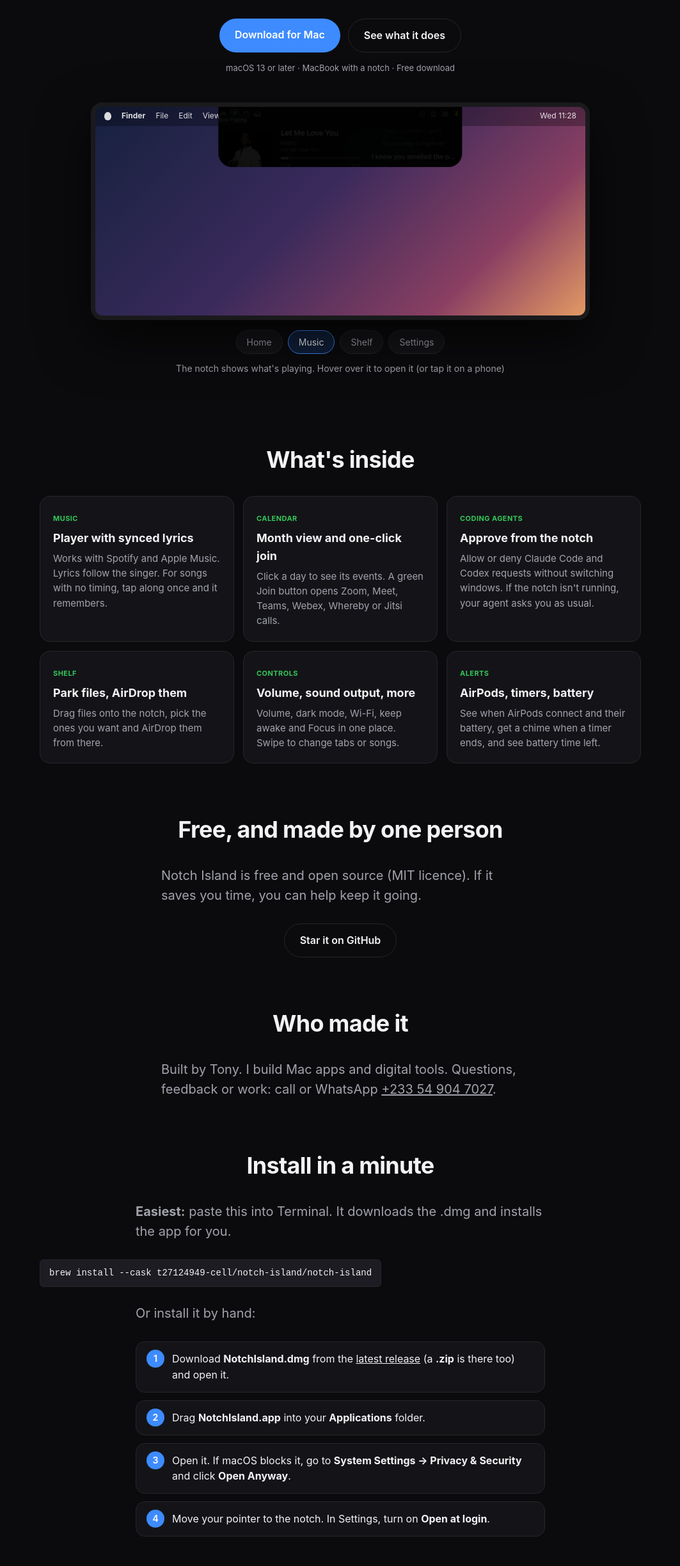
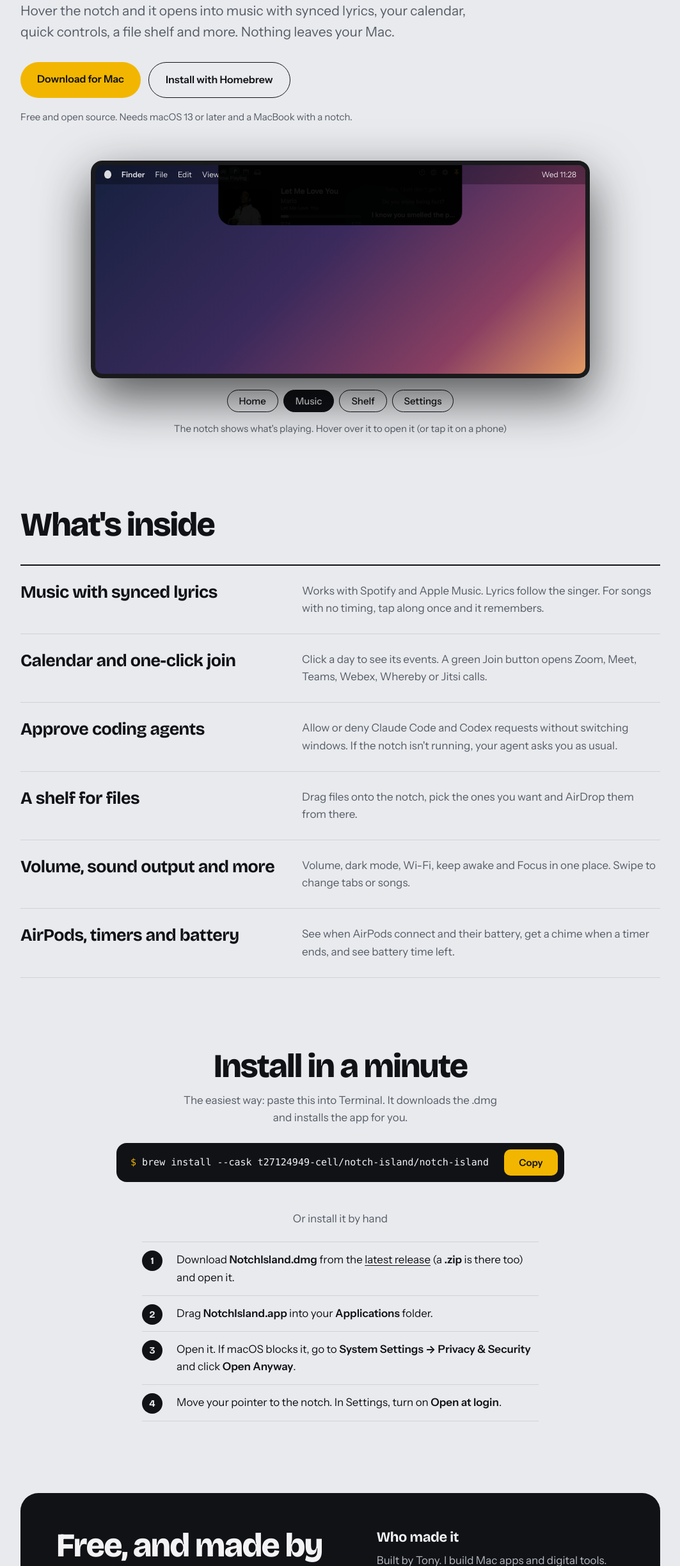
Before and after one commit to t27124949-cell/notch-island, a plain HTML site: page docs/index.html in a window 1280 px wide. Shown: the part 353-2800 px from the top of the page at 64% size, without its empty margins (108-1171 px from the left). Drawn offline with nearby package versions, Linux system fonts and the light colour scheme.

Commit message:
Landing page redesign: aluminium and gold, spec-sheet features, centred Homebrew install with copy button
Co-Authored-By: Claude Sonnet 5.5 <noreply@anthropic.com>
Claude-Session: https://claude.ai/code/session_0121qmc6fQ6akJaU5ypd7Xqy

```diff
--- a/docs/index.html
+++ b/docs/index.html
@@ -5,25 +5,49 @@
 <meta name="viewport" content="width=device-width, initial-scale=1">
 <title>Notch Island: your MacBook notch, made useful</title>
 <meta name="description" content="Notch Island turns the MacBook notch into a hub: music with synced lyrics, calendar with one-click join, quick controls, a file shelf with AirDrop, and approvals for coding agents.">
+<link rel="preconnect" href="https://fonts.googleapis.com">
+<link rel="preconnect" href="https://fonts.gstatic.com" crossorigin>
+<link href="https://fonts.googleapis.com/css2?family=Bricolage+Grotesque:opsz,wght@12..96,500;12..96,700;12..96,800&family=Instrument+Sans:wght@400;500;600&display=swap" rel="stylesheet">
 <style>
-  :root{--bg:#0b0b0d;--card:#141418;--line:#25252b;--text:#f3f3f5;--dim:#a2a2ad;--accent:#3d8bff;--green:#34c759}
+  :root{
+    --paper:#e8eaed;      /* aluminium */
+    --panel:#f6f7f8;
+    --ink:#101216;
+    --dim:#565b66;
+    --line:#cfd2d8;
+    --gold:#f2b600;
+    --accent:#3d8bff;     /* only used by the demo's notch pulse */
+    --display:"Bricolage Grotesque","Avenir Next","Segoe UI",system-ui,sans-serif;
+    --text:"Instrument Sans",-apple-system,BlinkMacSystemFont,"SF Pro Text","Segoe UI",sans-serif;
+  }
   *{box-sizing:border-box}
-  body{margin:0;background:var(--bg);color:var(--text);font:16px/1.55 -apple-system,BlinkMacSystemFont,"SF Pro Text","Segoe UI",Roboto,sans-serif}
-  a{color:inherit}
-  .wrap{max-width:980px;margin:0 auto;padding:0 20px}
-  header{padding:22px 0;display:flex;justify-content:space-between;align-items:center}
-  .brand{font-weight:700;letter-spacing:-.01em}
-  nav a{color:var(--dim);text-decoration:none;margin-left:20px;font-size:15px}
-  nav a:hover{color:var(--text)}
-  .hero{text-align:center;padding:48px 0 28px}
-  h1{font-size:clamp(34px,6vw,60px);line-height:1.05;letter-spacing:-.03em;margin:0 0 18px}
-  .lead{color:var(--dim);font-size:clamp(17px,2.2vw,20px);max-width:640px;margin:0 auto 28px}
-  .btns{display:flex;gap:12px;justify-content:center;flex-wrap:wrap}
-  .btn{display:inline-block;padding:13px 24px;border-radius:999px;font-weight:600;text-decoration:none;font-size:16px}
-  .primary{background:var(--accent);color:#fff}
-  .ghost{border:1px solid var(--line);color:var(--text)}
-  .note{color:var(--dim);font-size:13px;margin-top:14px}
-  .stage{margin:44px auto 0;max-width:780px}
+  html{scroll-behavior:smooth}
+  body{margin:0;background:var(--paper);color:var(--ink);font:17px/1.6 var(--text);-webkit-font-smoothing:antialiased}
+  a{color:inherit;text-underline-offset:3px}
+  :focus-visible{outline:3px solid var(--ink);outline-offset:3px;border-radius:4px}
+  .wrap{max-width:1040px;margin:0 auto;padding:0 20px}
+  [hidden]{display:none!important}
+
+  header{padding:22px 0;display:flex;justify-content:space-between;align-items:center;gap:16px;flex-wrap:wrap}
+  .brand{font:800 20px/1 var(--display);letter-spacing:-.02em;display:flex;align-items:center;gap:10px}
+  .brand i{display:block;width:30px;height:12px;background:var(--ink);border-radius:0 0 8px 8px}
+  nav a{text-decoration:none;margin-left:22px;font-size:15px;font-weight:500;color:var(--dim)}
+  nav a:hover{color:var(--ink);text-decoration:underline}
+
+  .hero{padding:56px 0 0}
+  h1{font:800 clamp(44px,8.4vw,104px)/.95 var(--display);letter-spacing:-.045em;margin:0 0 28px;max-width:11ch}
+  .lead{color:var(--dim);font-size:clamp(18px,2.1vw,21px);max-width:52ch;margin:0 0 30px}
+  .btns{display:flex;gap:12px;flex-wrap:wrap}
+  .btn{display:inline-block;padding:14px 26px;border-radius:999px;font-weight:600;text-decoration:none;font-size:16px;transition:transform .15s}
+  .btn:active{transform:scale(.98)}
+  .primary{background:var(--gold);color:var(--ink)}
+  .primary:hover{background:#ffc61a}
+  .ghost{border:1.5px solid var(--ink);color:var(--ink)}
+  .ghost:hover{background:var(--ink);color:var(--paper)}
+  .note{color:var(--dim);font-size:15px;margin:18px 0 0}
+
+  /* ---- The interactive notch demo (unchanged behaviour) ---- */
+  .stage{margin:56px auto 0;max-width:780px}
   .screen{position:relative;height:clamp(260px,46vw,340px);border-radius:18px;border:7px solid #1a1a1d;overflow:hidden;
     background:linear-gradient(135deg,#16213f 0%,#3a2a5c 45%,#8a3f62 78%,#e39a63 100%);box-shadow:0 30px 80px rgba(0,0,0,.65)}
   .menubar{position:absolute;inset:0 0 auto 0;height:30px;display:flex;align-items:center;gap:16px;padding:0 14px;
@@ -42,45 +66,77 @@
   .island img{width:100%;height:100%;display:block;object-fit:cover;object-position:top}
   .island:not(.open){animation:pulse 2.4s ease-in-out infinite}
   @keyframes pulse{0%,100%{box-shadow:0 0 0 0 rgba(61,139,255,0)}50%{box-shadow:0 0 0 6px rgba(61,139,255,.35)}}
-  .chips{display:flex;gap:8px;justify-content:center;margin-top:16px;flex-wrap:wrap}
-  .chip{background:var(--card);border:1px solid var(--line);color:var(--dim);border-radius:999px;padding:7px 16px;font:inherit;font-size:14px;cursor:pointer}
-  .chip[aria-pressed="true"]{color:var(--text);border-color:var(--accent);background:#10203a}
-  .hint{color:var(--dim);font-size:14px;margin:12px 0 0}
-  @media (prefers-reduced-motion:reduce){.island,.island .body{transition:none}.island:not(.open){animation:none}}
-  h2{font-size:clamp(26px,4vw,36px);letter-spacing:-.02em;text-align:center;margin:76px 0 28px}
-  .grid{display:grid;grid-template-columns:repeat(auto-fit,minmax(260px,1fr));gap:14px}
-  .card{background:var(--card);border:1px solid var(--line);border-radius:16px;padding:20px}
-  .card h3{margin:0 0 6px;font-size:18px}
-  .card p{margin:0;color:var(--dim);font-size:15px}
-  .tag{display:inline-block;font-size:11px;font-weight:700;letter-spacing:.04em;text-transform:uppercase;color:var(--green);margin-bottom:8px}
-  .steps{counter-reset:s;display:grid;gap:12px;max-width:640px;margin:0 auto}
-  .steps li{list-style:none;background:var(--card);border:1px solid var(--line);border-radius:14px;padding:14px 16px 14px 56px;position:relative}
-  .steps li:before{counter-increment:s;content:counter(s);position:absolute;left:16px;top:12px;width:28px;height:28px;border-radius:50%;background:var(--accent);display:grid;place-items:center;font-weight:700;font-size:14px}
-  .steps{padding:0}
-  code{background:#1c1c22;border:1px solid var(--line);border-radius:6px;padding:2px 6px;font-size:14px}
-  .faq{max-width:700px;margin:0 auto}
-  details{background:var(--card);border:1px solid var(--line);border-radius:12px;padding:14px 16px;margin-bottom:10px}
-  summary{cursor:pointer;font-weight:600}
-  details p{color:var(--dim);margin:10px 0 0;font-size:15px}
-  footer{color:var(--dim);font-size:14px;text-align:center;padding:60px 0 40px}
-  [hidden]{display:none!important}
+  .chips{display:flex;gap:8px;justify-content:center;margin-top:18px;flex-wrap:wrap}
+  .chip{background:transparent;border:1.5px solid var(--ink);color:var(--ink);border-radius:999px;padding:7px 18px;font:500 15px var(--text);cursor:pointer}
+  .chip:hover{background:var(--panel)}
+  .chip[aria-pressed="true"]{background:var(--ink);color:var(--paper)}
+  .hint{color:var(--dim);font-size:15px;margin:14px 0 0;text-align:center}
+  @media (prefers-reduced-motion:reduce){.island,.island .body{transition:none}.island:not(.open){animation:none}html{scroll-behavior:auto}}
+
+  /* ---- Sections ---- */
+  section{padding-top:112px}
+  h2{font:800 clamp(30px,5vw,52px)/1 var(--display);letter-spacing:-.035em;margin:0 0 36px}
+
+  .specs{border-top:2px solid var(--ink)}
+  .spec{display:grid;grid-template-columns:minmax(0,5fr) minmax(0,7fr);gap:8px 40px;padding:26px 0;border-bottom:1px solid var(--line)}
+  .spec h3{font:700 clamp(21px,2.6vw,27px)/1.15 var(--display);letter-spacing:-.02em;margin:0}
+  .spec p{margin:0;color:var(--dim);max-width:56ch}
+  @media (max-width:700px){.spec{grid-template-columns:1fr}}
+
+  /* Install: centred */
+  #install{text-align:center}
+  #install h2{margin-bottom:14px}
+  #install .sub{color:var(--dim);margin:0 auto 26px;max-width:46ch}
+  .cmd{display:flex;align-items:center;justify-content:space-between;gap:14px;max-width:700px;margin:0 auto;
+    background:var(--ink);color:#f3f3f5;border-radius:16px;padding:10px 10px 10px 22px;text-align:left}
+  .cmd code{font:500 15px/1.4 ui-monospace,"SF Mono",Menlo,Consolas,monospace;word-break:break-all;user-select:all;padding:6px 0}
+  .cmd code:before{content:"$ ";color:var(--gold)}
+  .copy{flex:none;background:var(--gold);color:var(--ink);border:0;border-radius:10px;padding:11px 18px;font:600 15px var(--text);cursor:pointer;min-width:84px}
+  .copy:hover{background:#ffc61a}
+  .or{color:var(--dim);margin:44px 0 22px}
+  .steps{counter-reset:s;max-width:620px;margin:0 auto;padding:0;text-align:left}
+  .steps li{list-style:none;position:relative;padding:14px 0 14px 54px;border-top:1px solid var(--line)}
+  .steps li:last-child{border-bottom:1px solid var(--line)}
+  .steps li:before{counter-increment:s;content:counter(s);position:absolute;left:0;top:13px;width:32px;height:32px;border-radius:50%;
+    background:var(--ink);color:var(--paper);display:grid;place-items:center;font:700 15px var(--display)}
+
+  /* Support + maker */
+  .band{background:var(--ink);color:#f3f3f5;border-radius:28px;padding:clamp(28px,5vw,56px);display:grid;grid-template-columns:1.2fr 1fr;gap:36px}
+  .band h2{margin-bottom:14px}
+  .band p{margin:0 0 22px;color:#b9bcc5;max-width:46ch}
+  .band .ghost{border-color:#f3f3f5;color:#f3f3f5}
+  .band .ghost:hover{background:#f3f3f5;color:var(--ink)}
+  .band h3{font:700 22px/1.2 var(--display);margin:0 0 10px;letter-spacing:-.02em}
+  .band a{color:var(--gold)}
+  @media (max-width:760px){.band{grid-template-columns:1fr}}
+
+  .faq{max-width:760px}
+  details{border-bottom:1px solid var(--line);padding:18px 0}
+  details:first-of-type{border-top:2px solid var(--ink)}
+  summary{cursor:pointer;font-weight:600;font-size:18px;list-style:none;display:flex;justify-content:space-between;gap:16px}
+  summary::-webkit-details-marker{display:none}
+  summary:after{content:"+";font:500 24px/1 var(--display);flex:none}
+  details[open] summary:after{content:"\2212"}
+  details p{color:var(--dim);margin:12px 0 0;max-width:62ch}
+  footer{color:var(--dim);font-size:15px;padding:96px 0 48px;display:flex;gap:22px;flex-wrap:wrap}
 </style>
 </head>
 <body>
 <div class="wrap">
   <header>
-    <div class="brand">Notch Island</div>
-    <nav><a href="#features">Features</a><a href="#install">Install</a><a href="#faq">FAQ</a><a href="https://github.com/t27124949-cell/notch-island">GitHub</a></nav>
+    <div class="brand"><i aria-hidden="true"></i>Notch Island</div>
+    <nav><a href="#features">What's inside</a><a href="#install">Install</a><a href="#faq">Questions</a><a href="https://github.com/t27124949-cell/notch-island">GitHub</a></nav>
   </header>
 
-  <section class="hero">
-    <h1>Make the notch<br>actually useful.</h1>
-    <p class="lead">Hover the notch and it opens into music with synced lyrics, your calendar, quick controls, a file shelf and more. No menu bar clutter. Runs on your Mac, nothing leaves it.</p>
+  <main>
+  <section class="hero" style="padding-top:56px">
+    <h1>Make the notch actually useful.</h1>
+    <p class="lead">Hover the notch and it opens into music with synced lyrics, your calendar, quick controls, a file shelf and more. Nothing leaves your Mac.</p>
     <div class="btns">
       <a class="btn primary" href="https://github.com/t27124949-cell/notch-island/releases/latest">Download for Mac</a>
-      <a class="btn ghost" href="#features">See what it does</a>
+      <a class="btn ghost" href="#install">Install with Homebrew</a>
     </div>
-    <p class="note">macOS 13 or later · MacBook with a notch · Free download</p>
+    <p class="note">Free and open source. Needs macOS 13 or later and a MacBook with a notch.</p>
     <div class="stage" id="stage">
       <div class="screen">
         <div class="menubar"><span class="dot"></span><b>Finder</b><span>File</span><span>Edit</span><span>View</span><span class="sp"></span><span>Wed 11:28</span></div>
@@ -97,42 +153,48 @@
 
   <section id="features">
     <h2>What's inside</h2>
-    <div class="grid">
-      <div class="card"><div class="tag">Music</div><h3>Player with synced lyrics</h3><p>Works with Spotify and Apple Music. Lyrics follow the singer. For songs with no timing, tap along once and it remembers.</p></div>
-      <div class="card"><div class="tag">Calendar</div><h3>Month view and one-click join</h3><p>Click a day to see its events. A green Join button opens Zoom, Meet, Teams, Webex, Whereby or Jitsi calls.</p></div>
-      <div class="card"><div class="tag">Coding agents</div><h3>Approve from the notch</h3><p>Allow or deny Claude Code and Codex requests without switching windows. If the notch isn't running, your agent asks you as usual.</p></div>
-      <div class="card"><div class="tag">Shelf</div><h3>Park files, AirDrop them</h3><p>Drag files onto the notch, pick the ones you want and AirDrop them from there.</p></div>
-      <div class="card"><div class="tag">Controls</div><h3>Volume, sound output, more</h3><p>Volume, dark mode, Wi-Fi, keep awake and Focus in one place. Swipe to change tabs or songs.</p></div>
-      <div class="card"><div class="tag">Alerts</div><h3>AirPods, timers, battery</h3><p>See when AirPods connect and their battery, get a chime when a timer ends, and see battery time left.</p></div>
+    <div class="specs">
+      <div class="spec"><h3>Music with synced lyrics</h3><p>Works with Spotify and Apple Music. Lyrics follow the singer. For songs with no timing, tap along once and it remembers.</p></div>
+      <div class="spec"><h3>Calendar and one-click join</h3><p>Click a day to see its events. A green Join button opens Zoom, Meet, Teams, Webex, Whereby or Jitsi calls.</p></div>
+      <div class="spec"><h3>Approve coding agents</h3><p>Allow or deny Claude Code and Codex requests without switching windows. If the notch isn't running, your agent asks you as usual.</p></div>
+      <div class="spec"><h3>A shelf for files</h3><p>Drag files onto the notch, pick the ones you want and AirDrop them from there.</p></div>
+      <div class="spec"><h3>Volume, sound output and more</h3><p>Volume, dark mode, Wi-Fi, keep awake and Focus in one place. Swipe to change tabs or songs.</p></div>
+      <div class="spec"><h3>AirPods, timers and battery</h3><p>See when AirPods connect and their battery, get a chime when a timer ends, and see battery time left.</p></div>
     </div>
-  </section>
-
-  <section id="support">
-    <h2>Free, and made by one person</h2>
-    <p class="lead" style="max-width:560px">Notch Island is free and open source (MIT licence). If it saves you time, you can help keep it going.</p>
-    <div class="btns">
-      <!-- Fill in href and remove "hidden" once a donation page exists -->
-      <a class="btn primary" id="donate" href="#" hidden>Buy me a coffee</a>
-      <a class="btn ghost" href="https://github.com/t27124949-cell/notch-island">Star it on GitHub</a>
-    </div>
-  </section>
-
-  <section id="maker">
-    <h2>Who made it</h2>
-    <p class="lead" style="max-width:560px">Built by Tony. I build Mac apps and digital tools. Questions, feedback or work: call or WhatsApp <a href="https://wa.me/233549047027">+233 54 904 7027</a>.</p>
   </section>
 
   <section id="install">
     <h2>Install in a minute</h2>
-    <p class="lead" style="max-width:640px"><b>Easiest:</b> paste this into Terminal. It downloads the .dmg and installs the app for you.</p>
-    <p style="margin:12px 0 26px"><code style="display:inline-block;padding:10px 14px;user-select:all">brew install --cask t27124949-cell/notch-island/notch-island</code></p>
-    <p class="lead" style="max-width:640px">Or install it by hand:</p>
+    <p class="sub">The easiest way: paste this into Terminal. It downloads the .dmg and installs the app for you.</p>
+    <div class="cmd">
+      <code id="cmdtext">brew install --cask t27124949-cell/notch-island/notch-island</code>
+      <button class="copy" id="copy" type="button">Copy</button>
+    </div>
+    <p class="or">Or install it by hand</p>
     <ol class="steps">
       <li>Download <b>NotchIsland.dmg</b> from the <a href="https://github.com/t27124949-cell/notch-island/releases/latest">latest release</a> (a <b>.zip</b> is there too) and open it.</li>
       <li>Drag <b>NotchIsland.app</b> into your <b>Applications</b> folder.</li>
       <li>Open it. If macOS blocks it, go to <b>System Settings → Privacy &amp; Security</b> and click <b>Open Anyway</b>.</li>
       <li>Move your pointer to the notch. In Settings, turn on <b>Open at login</b>.</li>
     </ol>
+  </section>
+
+  <section id="support">
+    <div class="band">
+      <div id="donatebox">
+        <h2>Free, and made by one person</h2>
+        <p>Notch Island is free and open source under the MIT licence. If it saves you time, you can help keep it going.</p>
+        <div class="btns">
+          <!-- Fill in href and remove "hidden" once a donation page exists -->
+          <a class="btn primary" id="donate" href="#" hidden>Buy me a coffee</a>
+          <a class="btn ghost" href="https://github.com/t27124949-cell/notch-island">Star it on GitHub</a>
+        </div>
+      </div>
+      <div id="maker">
+        <h3>Who made it</h3>
+        <p>Built by Tony. I build Mac apps and digital tools. Questions, feedback or work: call or WhatsApp <a href="https://wa.me/233549047027">+233 54 904 7027</a>.</p>
+      </div>
+    </div>
   </section>
 
   <section id="faq">
@@ -145,8 +207,9 @@
       <details><summary>Will it work on a Mac without a notch?</summary><p>It's built for notched MacBooks. On other Macs it sits at the top centre of the screen.</p></details>
     </div>
   </section>
+  </main>
 
-  <footer><a href="https://github.com/t27124949-cell/notch-island/issues">Report a bug</a> · <a href="https://github.com/t27124949-cell/notch-island/releases">All releases</a></footer>
+  <footer><a href="https://github.com/t27124949-cell/notch-island/issues">Report a bug</a><a href="https://github.com/t27124949-cell/notch-island/releases">All releases</a><a href="https://github.com/t27124949-cell/notch-island">Source code</a></footer>
 </div>
 <script>
 (function(){
@@ -191,6 +254,17 @@
     },1400);
   }
 })();
+// Copy button for the Homebrew command
+(function(){
+  var btn=document.getElementById('copy'),txt=document.getElementById('cmdtext');
+  if(!btn||!txt)return;
+  btn.addEventListener('click',function(){
+    var t=txt.textContent.trim();
+    function done(){btn.textContent='Copied';setTimeout(function(){btn.textContent='Copy';},1800);}
+    if(navigator.clipboard&&navigator.clipboard.writeText){navigator.clipboard.writeText(t).then(done,fallback);}else{fallback();}
+    function fallback(){var r=document.createRange();r.selectNodeContents(txt);var s=getSelection();s.removeAllRanges();s.addRange(r);try{document.execCommand('copy');done();}catch(e){}}
+  });
+})();
 </script>
 </body>
 </html>
```
